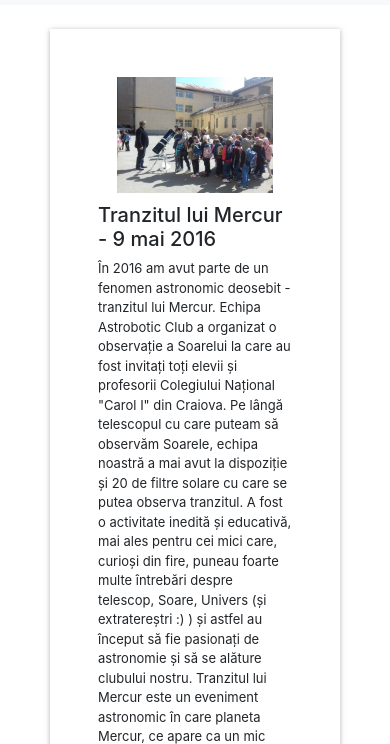
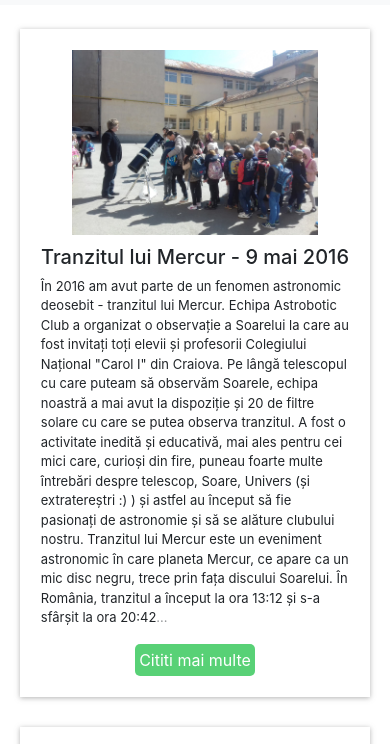
Before and after one commit to Alexandra984/Alexandra984.github.io, a plain HTML site: page noutati.html in a window 390 px wide. Shown: the part 71-815 px from the top of the page. Drawn offline with nearby package versions, Linux system fonts and the light colour scheme.

Commit message:
media querry for news page

```diff
--- a/assets/css/noutati.css
+++ b/assets/css/noutati.css
@@ -76,3 +76,13 @@ a:hover {
 .text-added {
     display: none;
 }
+
+@media screen and (max-width:900px) {
+    .info {
+        margin: 100px 20px;
+    }
+
+    .box {
+        padding: 1.3rem;
+    }
+}
```
